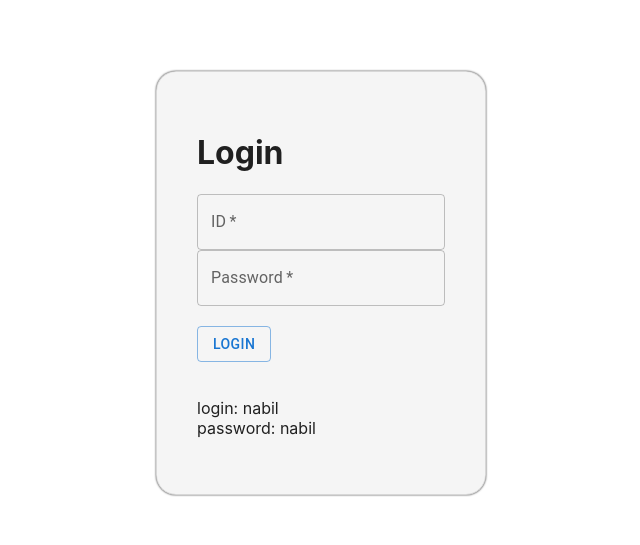
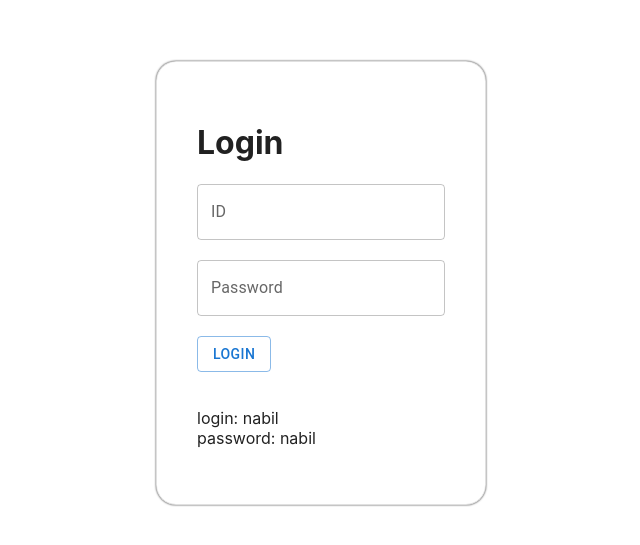
Before and after one commit to Kahar90/nextjsnabil, a Next.js app in the folder nextjs-nabil/: page / in a window 1280 px wide. Shown: the part 117-662 px from the top of the page, without its empty margins (319-959 px from the left). Built offline with nearby package versions, Linux system fonts and the light colour scheme.

Commit message:
Update index.js

```diff
--- a/nextjs-nabil/pages/index.js
+++ b/nextjs-nabil/pages/index.js
@@ -20,7 +20,7 @@ export default function Home() {
         <Paper
           variant="outlined"
           sx={{
-            backgroundColor: "whitesmoke",
+            backgroundColor: "white",
             padding: "40px",
             borderRadius: "20px",
             boxShadow: "0px 0px 2px 0px ",
@@ -30,16 +30,11 @@ export default function Home() {
             <div>
               <h1> Login </h1>
               <div>
-                <TextField
-                  required
-                  label="ID"
-                  variant="outlined"
-                  id="idField"
-                />
+                <TextField label="ID" variant="outlined" id="idField" />
 
                 <br></br>
+                <br></br>
                 <TextField
-                  required
                   label="Password"
                   variant="outlined"
                   id="passwordField"
```
